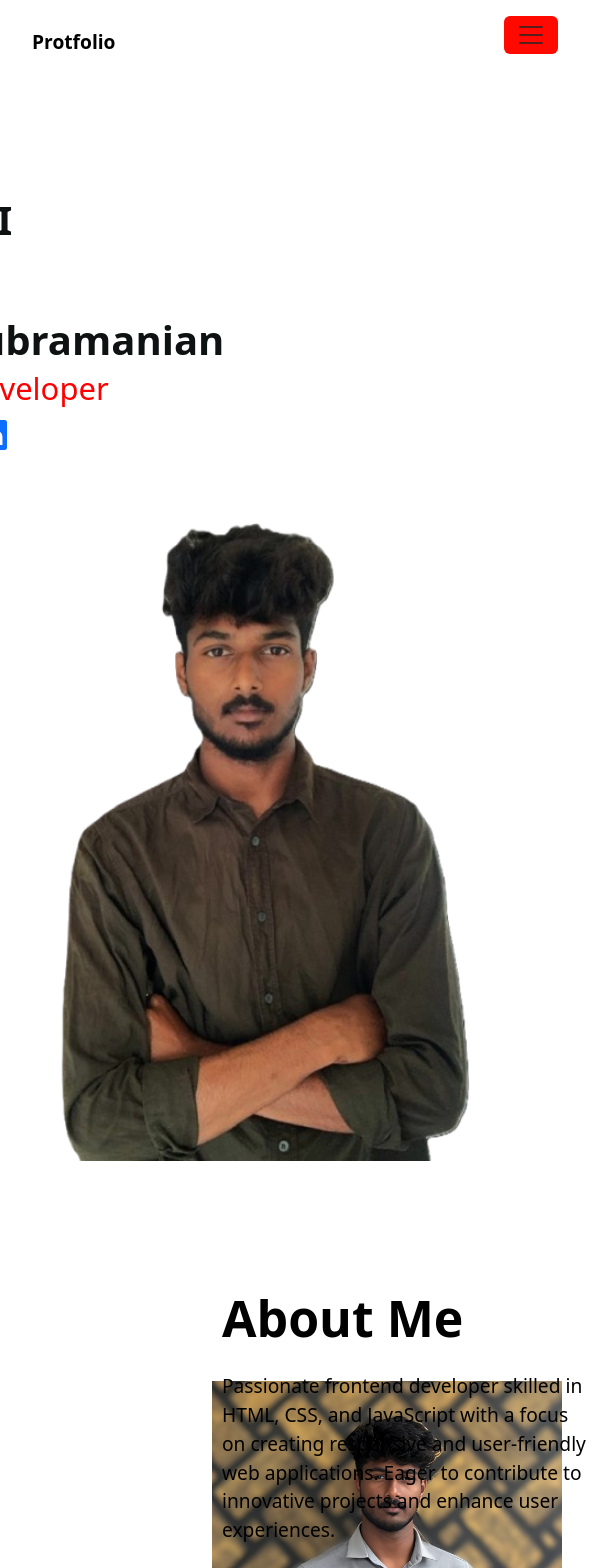
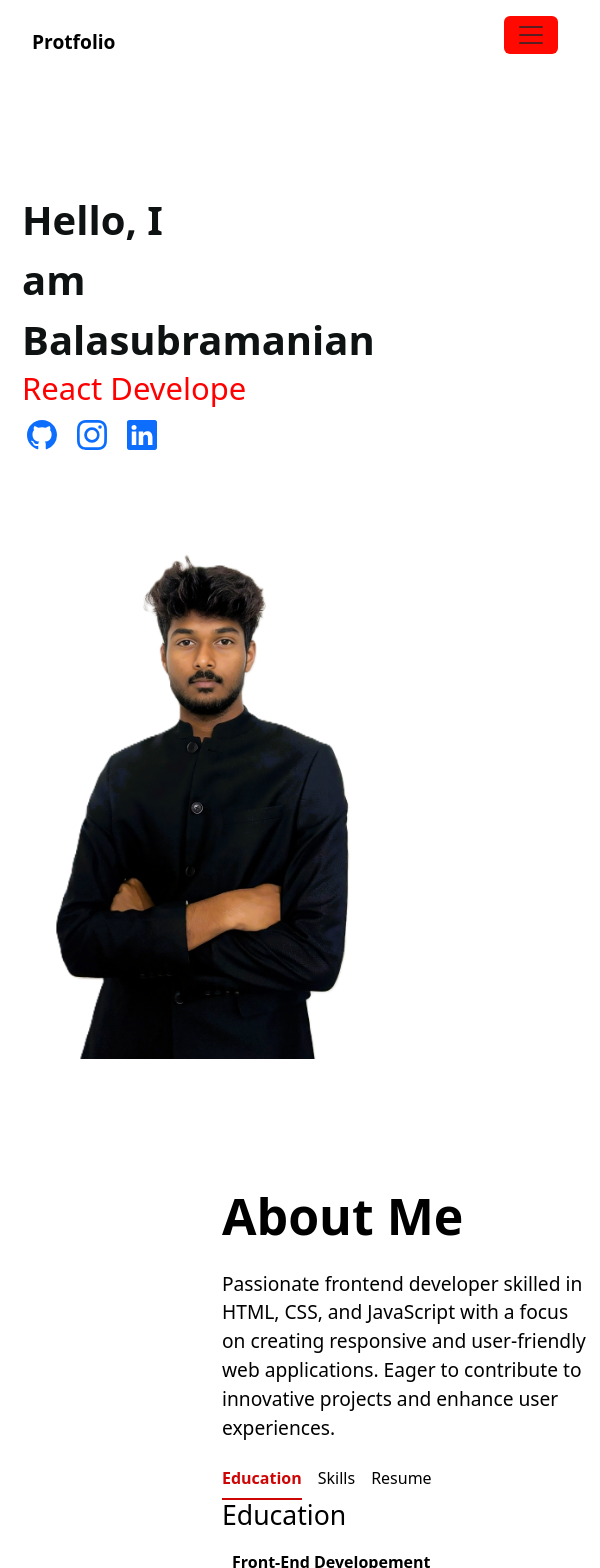
Before and after one commit to balasubramanian1060/portfolio, a React (Create React App) app: page / in a window 600 px wide. Shown: the top 1568 px of the page. Built offline with nearby package versions, Linux system fonts and the light colour scheme.

Commit message:
first commit

```diff
--- a/src/Components/About.css
+++ b/src/Components/About.css
@@ -56,7 +56,7 @@ a.nav-link.active{
 
 /* phone */
 
-@media (min-width:426px) and (max-width:769px){
+@media (min-width:425px) and (max-width:642px){
 
   .about-container{
     width: auto;
@@ -66,7 +66,7 @@ a.nav-link.active{
     margin-left: -390px;
   }
   img.about-img{
-    margin-left: 200px;
+    display: none;
   }
   .skills-bar{
     width: 30px;
--- a/src/Components/About.js
+++ b/src/Components/About.js
@@ -34,7 +34,7 @@ function About() {
                         data-aos-duration="1000"
                         data-aos-mirror="true"
                         data-aos-once="false"
-                        src={balaaboutimg}></img>
+                        src={balaaboutimg}   ></img>
                     </Col>
                     <Col className="about-abouttext"
                         data-aos="fade-left"
--- a/src/Components/Home.css
+++ b/src/Components/Home.css
@@ -9,10 +9,11 @@
 
 
 }
-.img{
-    background-color: none;
 
-}
+
+
+
+
 .homepage-summery {
     display: flex;
     justify-content: space-around;
@@ -67,7 +68,7 @@ div.icon-container{
         flex-direction: row;
 
         padding: 10px;
-        width: 100%;
+       margin-left: 200px;
 
 
     }
@@ -82,7 +83,7 @@ div.icon-container{
     .img {
         width: 300px;
         margin-top: 20px;
-        margin-left: -40px;
+        margin-left: -310px;
     }
 
     div.icon-container {
--- a/src/Components/Home.js
+++ b/src/Components/Home.js
@@ -2,7 +2,7 @@ import React from "react";
 import { Container, Row, Col } from "react-bootstrap";
 import Typewriter from "./Typewriter"
 import "./Home.css"
-import mypic from "./mypic.png"
+import mypic from "./imgg.png"
 
 function Home() {
     return (
@@ -12,7 +12,7 @@ function Home() {
                     <Col sm={12} md={6} lg={6} >
                         <div className="home-container"
                         data-aos="fade-right"
-                        data-aos-duration="3000"
+                        data-aos-duration="2000"
                         data-aos-mirror="true"
                         data-aos-once="false" >
                             <div>
@@ -52,7 +52,7 @@ function Home() {
                         data-aos-mirror="false"
                         data-aos-once="true">
                             <div className="img">
-                                <img src={mypic} alt="bala" style={{ width: "450px" }}></img>
+                                <img src={mypic} alt="bala" style={{ width: "560px" }}></img>
                             </div>
                         </div>
                     </Col>
```
Also changed, not shown: src/Components/imgg.png (added).
